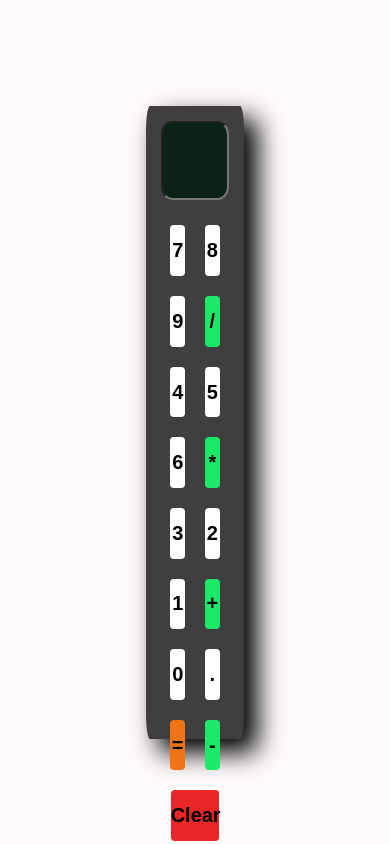
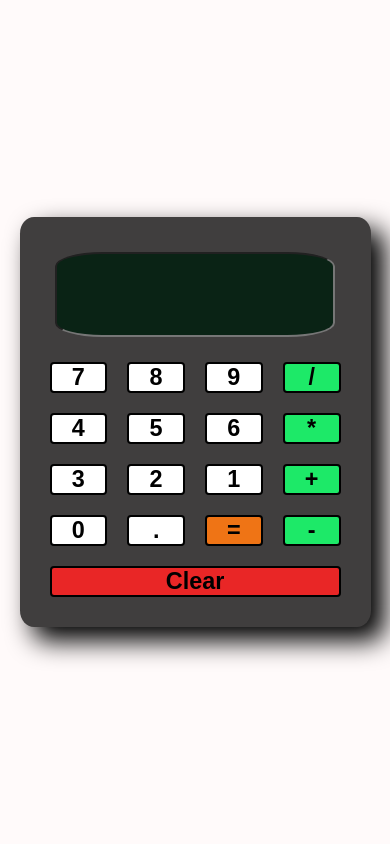
Before and after one commit to Abhisofttech/CalculatorByAbhishek, a plain HTML site: page index.html in a window 390 px wide. Drawn offline with Linux system fonts and the light colour scheme.

Commit message:
made responsive for other devices

```diff
--- a/calculator.css
+++ b/calculator.css
@@ -1,58 +1,110 @@
-*{
+* {
     margin: 0;
     padding: 0;
+    box-sizing: border-box;
 }
-.container{
+
+.container {
     width: 100%;
     height: 100vh;
     background-color: #fffafa;
     display: flex;
     justify-content: center;
     align-items: center;
-
 }
 
-.calculator{
-width: 25%;
-height: 75%;
+.calculator {
+    width: 80%;
+    max-width: 400px;
+    height: auto;
     background-color: #403e3e;
-
     border-radius: 4%;
     display: flex;
-justify-content: center;
+    flex-direction: column; /* Set to column layout */
     align-items: center;
-flex-wrap: wrap;
     box-shadow: 13px 13px 26px 1px black;
+    padding: 20px;
 }
-#screen{
+
+#screen {
     width: 90%;
-    height: 12%;
-
+    height: 10vh;
     border-radius: 17%;
     margin: 15px;
     background-color: #0a2315;
-    color:whitesmoke;
-    font-size: 50px;
+    color: whitesmoke;
+    font-size: 3vw;
     text-align: right;
     pointer-events: none;
 }
-.btn{
-    width: 15%;
-    height: 8%;
+
+.row {
+    display: flex;
+    justify-content: space-between;
+    width: 100%;
+}
+
+.btn {
+    width: 23%; /* Adjusted width to fit four buttons per row */
+    height: 15%;
     margin: 10px;
     background-color: #ffffff;
-    border: 2px black;
-    border-radius: 4px ;
-    font-size: 20px;
+    border: 2px solid black;
+    border-radius: 4px;
+    font-size: 3vw;
     font-weight: bolder;
 }
-.op{
+
+.op {
     background-color: #1de968;
 }
-.total{
+
+.total {
     background-color: #ef7415;
 }
-.clear{
+
+.btn:active {
+    box-shadow: 2px 2px 6px rgba(0, 0, 0, 0.5); /* Adjust the shadow properties as needed */
+}
+.clear {
     background-color: #e92626;
-    width: 50%;
+    width: 100%; /* Set clear button width to 100% */
+    margin-top: 10px; /* Add some top margin for spacing */
 }
+
+/* Media Queries for different screen sizes */
+@media screen and (max-width: 768px) {
+    .calculator {
+        width: 90%;
+    }
+    .btn {
+        width: 30%;
+        font-size: 4vw;
+    }
+    #screen {
+        font-size: 4vw;
+    }
+    .clear {
+        background-color: #e92626;
+        width: 100%; /* Set clear button width to 100% */
+        margin-top: 10px; /* Add some top margin for spacing */
+    }
+}
+
+@media screen and (max-width: 480px) {
+    .calculator {
+        width: 90%;
+    }
+    .btn {
+        width: 45%;
+        font-size: 6vw;
+    }
+    #screen {
+        font-size: 6vw;
+    }
+    .clear {
+        background-color: #e92626;
+        width: 100%; /* Set clear button width to 100% */
+        margin-top: 10px; /* Add some top margin for spacing */
+    }
+}
--- a/calculator.js
+++ b/calculator.js
@@ -1,19 +1,27 @@
 function num(a) {
    document.getElementById('screen').value += a;
+}
 
+function op(a) {
+   let screenValue = document.getElementById('screen').value;
+   let lastChar = screenValue[screenValue.length - 1];
+
+   // Check if the last character is an operator, if yes, replace it with the new operator
+   if (lastChar === '+' || lastChar === '-' || lastChar === '*' || lastChar === '/') {
+       document.getElementById('screen').value = screenValue.slice(0, -1) + a;
+   } else {
+       document.getElementById('screen').value += a;
+   }
 }
-function op(a) {
-   document.getElementById('screen').value += a;
 
+function clear1() {
+   document.getElementById('screen').value = '';
 }
-function clear1() {
-   document.getElementById('screen').value = ' ';
 
-}
 function total() {
    if (document.getElementById('screen').value == 0) {
-      document.getElementById('screen').value = '';
+       document.getElementById('screen').value = '';
    } else {
-      document.getElementById('screen').value = eval(document.getElementById('screen').value);
+       document.getElementById('screen').value = eval(document.getElementById('screen').value);
    }
 }
--- a/index.html
+++ b/index.html
@@ -1,40 +1,44 @@
 <!DOCTYPE html>
 <html lang="en">
-
 <head>
     <meta charset="UTF-8">
     <meta name="viewport" content="width=device-width, initial-scale=1.0">
     <link rel="stylesheet" href="calculator.css">
-    <title>Calculator- for simple calculations</title>
+    <title>Calculator - for simple calculations</title>
 </head>
-
 <body>
     <div class="container">
-
-
         <div class="calculator">
             <input type="text" id="screen">
-            <button class="btn " onclick="num('7')" >7</button>
-            <button class="btn " onclick="num('8')">8</button>
-            <button class="btn " onclick="num('9')">9</button>
-            <button class="btn op " onclick="op('/')">/</button>
-            <button class="btn " onclick="num('4')">4</button>
-            <button class="btn " onclick="num('5')">5</button>
-            <button class="btn " onclick="num('6')">6</button>
-            <button class="btn op " onclick="op('*')">*</button>
-            <button class="btn " onclick="num('3')">3</button>
-            <button class="btn " onclick="num('2')">2</button>
-            <button class="btn " onclick="num('1')">1</button>
-            <button class="btn op " onclick="op('+')">+</button>
-            <button class="btn " onclick="num('0')">0</button>
-            <button class="btn " onclick="num('.')">.</button>
-            <button class="btn total " onclick="total()">=</button>
-            <button class="btn op " onclick="op('-')">-</button>
-            <button class="btn clear " onclick="clear1()">Clear</button>
-
+            <div class="row">
+                <button class="btn" onclick="num('7')">7</button>
+                <button class="btn" onclick="num('8')">8</button>
+                <button class="btn" onclick="num('9')">9</button>
+                <button class="btn op" onclick="op('/')">/</button>
+            </div>
+            <div class="row">
+                <button class="btn" onclick="num('4')">4</button>
+                <button class="btn" onclick="num('5')">5</button>
+                <button class="btn" onclick="num('6')">6</button>
+                <button class="btn op" onclick="op('*')">*</button>
+            </div>
+            <div class="row">
+                <button class="btn" onclick="num('3')">3</button>
+                <button class="btn" onclick="num('2')">2</button>
+                <button class="btn" onclick="num('1')">1</button>
+                <button class="btn op" onclick="op('+')">+</button>
+            </div>
+            <div class="row">
+                <button class="btn" onclick="num('0')">0</button>
+                <button class="btn" onclick="num('.')">.</button>
+                <button class="btn total" onclick="total()">=</button>
+                <button class="btn op" onclick="op('-')">-</button>
+            </div>
+            <div class="row">
+                <button class="btn clear" onclick="clear1()">Clear</button>
+            </div>
         </div>
     </div>
     <script src="calculator.js"></script>
 </body>
-
 </html>
```
Lines whose indentation alone changed are shown as unchanged.
